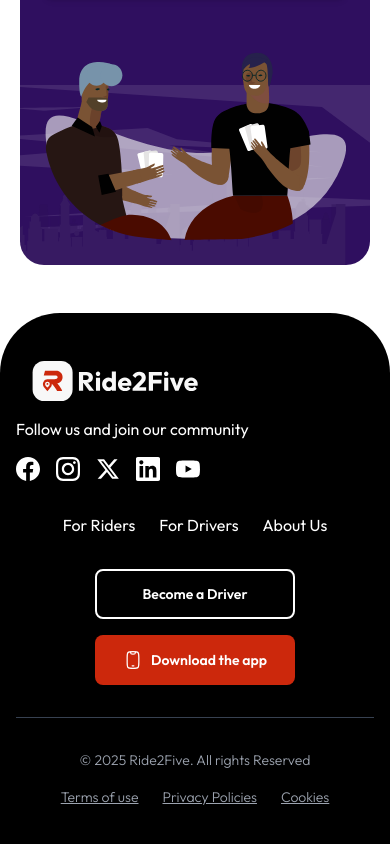
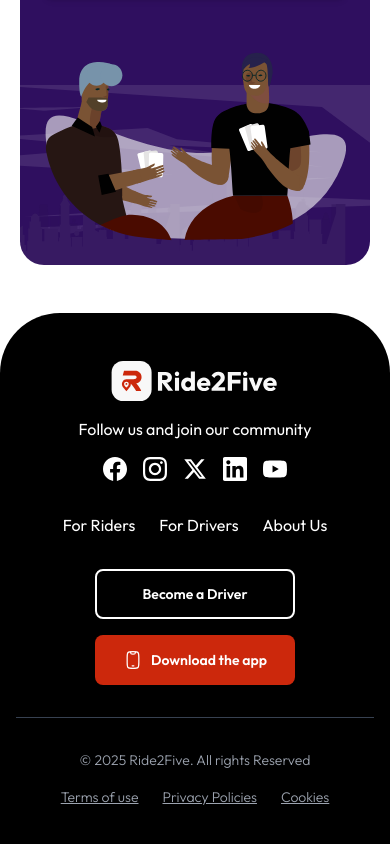
Before and after one commit to NkwamPhilip/ride, a React (Vite) app: page / in a window 390 px wide. Shown: the part 3563-4407 px from the top of the page. Built offline with nearby package versions, Linux system fonts and the light colour scheme.

Commit message:
footer amendment

```diff
--- a/src/components/Footer.tsx
+++ b/src/components/Footer.tsx
@@ -10,10 +10,10 @@ function Footer() {
           {/* Top Section */}
           <div className="grid grid-cols-1 md:grid-cols-3 gap-8 mb-8">
             {/* Left - Logo and Social Media */}
-            <div>
+            <div className="flex flex-col items-center md:items-start">
               <img src={footerLogo} alt="Ride2Five" className="mb-4" style={{ width: '200px', height: '40px' }} />
-              <p className="text-white mb-4" style={{ fontWeight: 400, fontSize: '16px' }}>Follow us and join our community</p>
-              <div className="flex gap-4">
+              <p className="text-white mb-4 text-center md:text-left" style={{ fontWeight: 400, fontSize: '16px' }}>Follow us and join our community</p>
+              <div className="flex gap-4 justify-center md:justify-start">
                 {/* Facebook */}
                 <a href="#" className="text-white hover:text-gray-300">
                   <svg fill="currentColor" viewBox="0 0 24 24" style={{ width: '24px', height: '24px' }}>
@@ -73,13 +73,13 @@ function Footer() {
 
           {/* Bottom Section */}
           <div className="flex flex-col md:flex-row justify-between items-center gap-4">
-            {/* Left - Copyright */}
-            <div className="text-gray-400" style={{ fontWeight: 300, fontSize: '14px' }}>
+            {/* Copyright - First on mobile, left on desktop */}
+            <div className="text-gray-400 order-1 md:order-1" style={{ fontWeight: 300, fontSize: '14px' }}>
               © 2025 Ride2Five. All rights Reserved
             </div>
 
-            {/* Right - Legal Links */}
-            <div className="flex gap-6 text-gray-400" style={{ fontWeight: 300, fontSize: '14px' }}>
+            {/* Legal Links - Second on mobile, right on desktop */}
+            <div className="flex gap-6 text-gray-400 order-2 md:order-2" style={{ fontWeight: 300, fontSize: '14px' }}>
               <a href="#" className="hover:text-gray-300 underline">Terms of use</a>
               <a href="#" className="hover:text-gray-300 underline">Privacy Policies</a>
               <a href="#" className="hover:text-gray-300 underline">Cookies</a>
```
